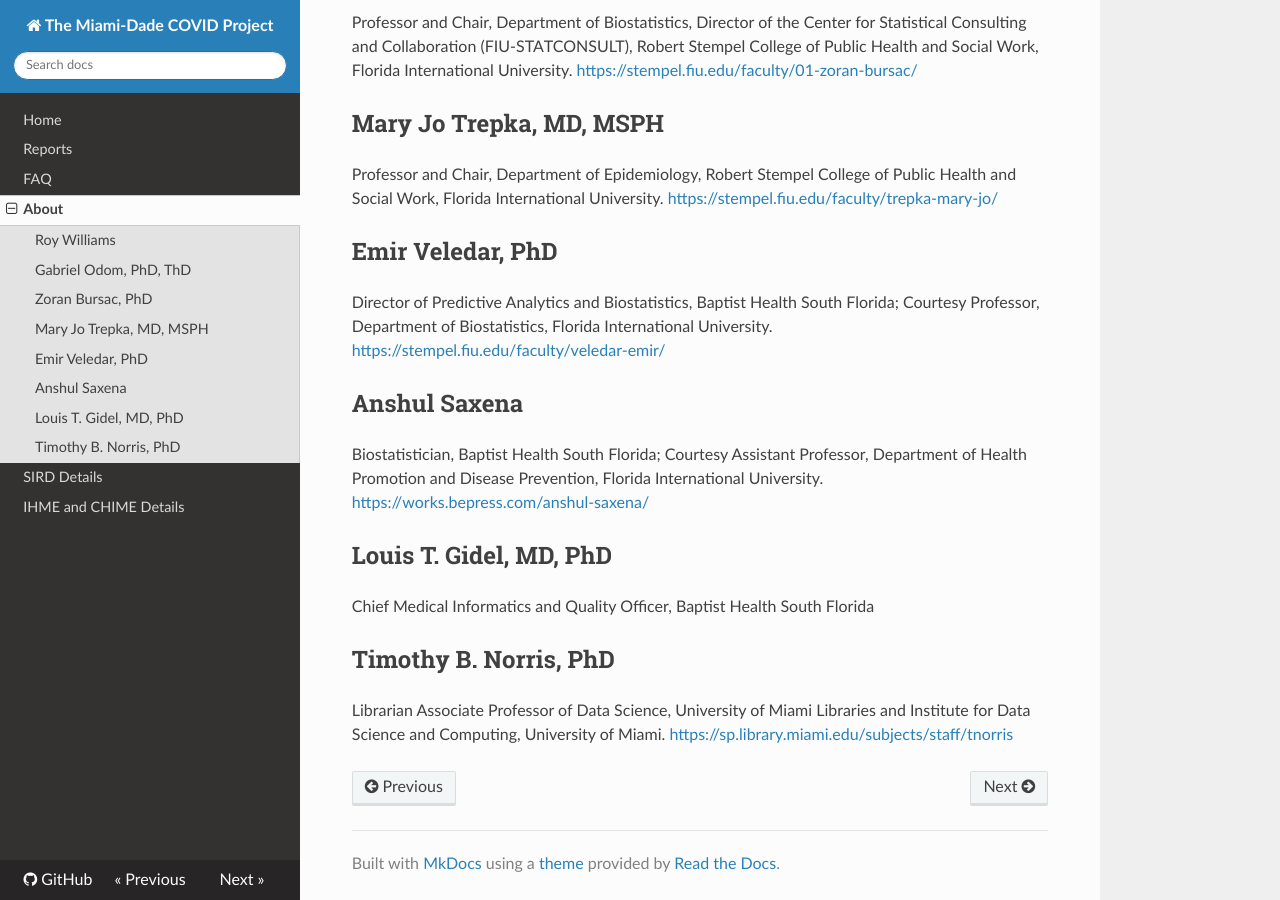
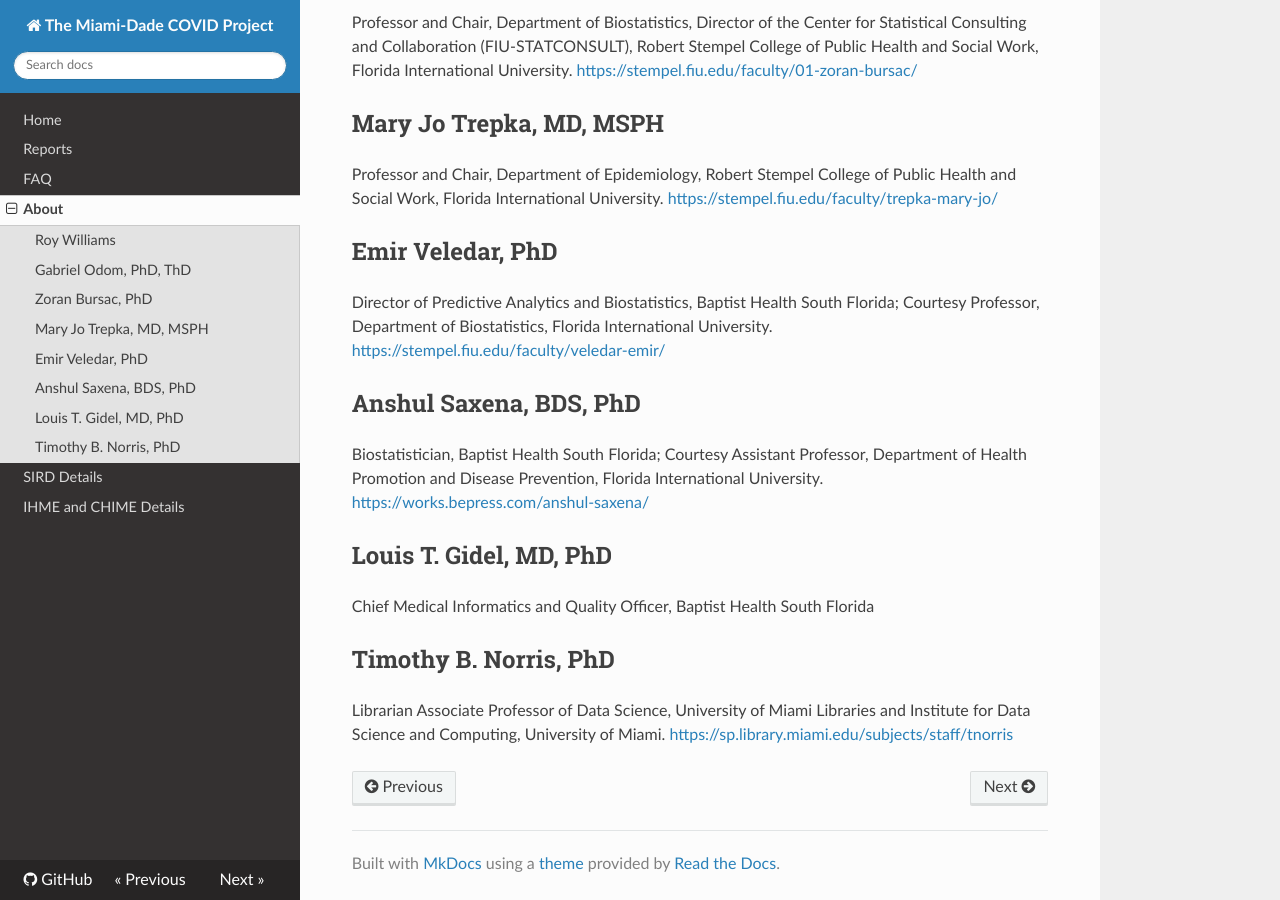
Before and after one commit to gabrielodom/southFL_covid19_website, an MkDocs documentation site: the page built from docs/about_us.md, in a window 1280 px wide and 900 px high, scrolled down 610 px. Built offline with MkDocs 1.6.1, drawn with Linux system fonts in a browser that asks for light colours; nearby versions of some CDN libraries.

Commit message:
Updated Anshul's degrees

```diff
--- a/docs/about_us.md
+++ b/docs/about_us.md
@@ -27,7 +27,7 @@ Professor and Chair, Department of Epidemiology, Robert Stempel College of Publi
 Director of Predictive Analytics and Biostatistics, Baptist Health South Florida; Courtesy Professor, Department of Biostatistics, Florida International University.
 <https://stempel.fiu.edu/faculty/veledar-emir/>
 
-## Anshul Saxena
+## Anshul Saxena, BDS, PhD
 Biostatistician, Baptist Health South Florida; Courtesy Assistant Professor, Department of Health Promotion and Disease Prevention, Florida International University.
 <https://works.bepress.com/anshul-saxena/>
 
```
Also changed, not shown: site/about_us/index.html, site/index.html, site/search/search_index.json, site/sitemap.xml, 1 other file.
